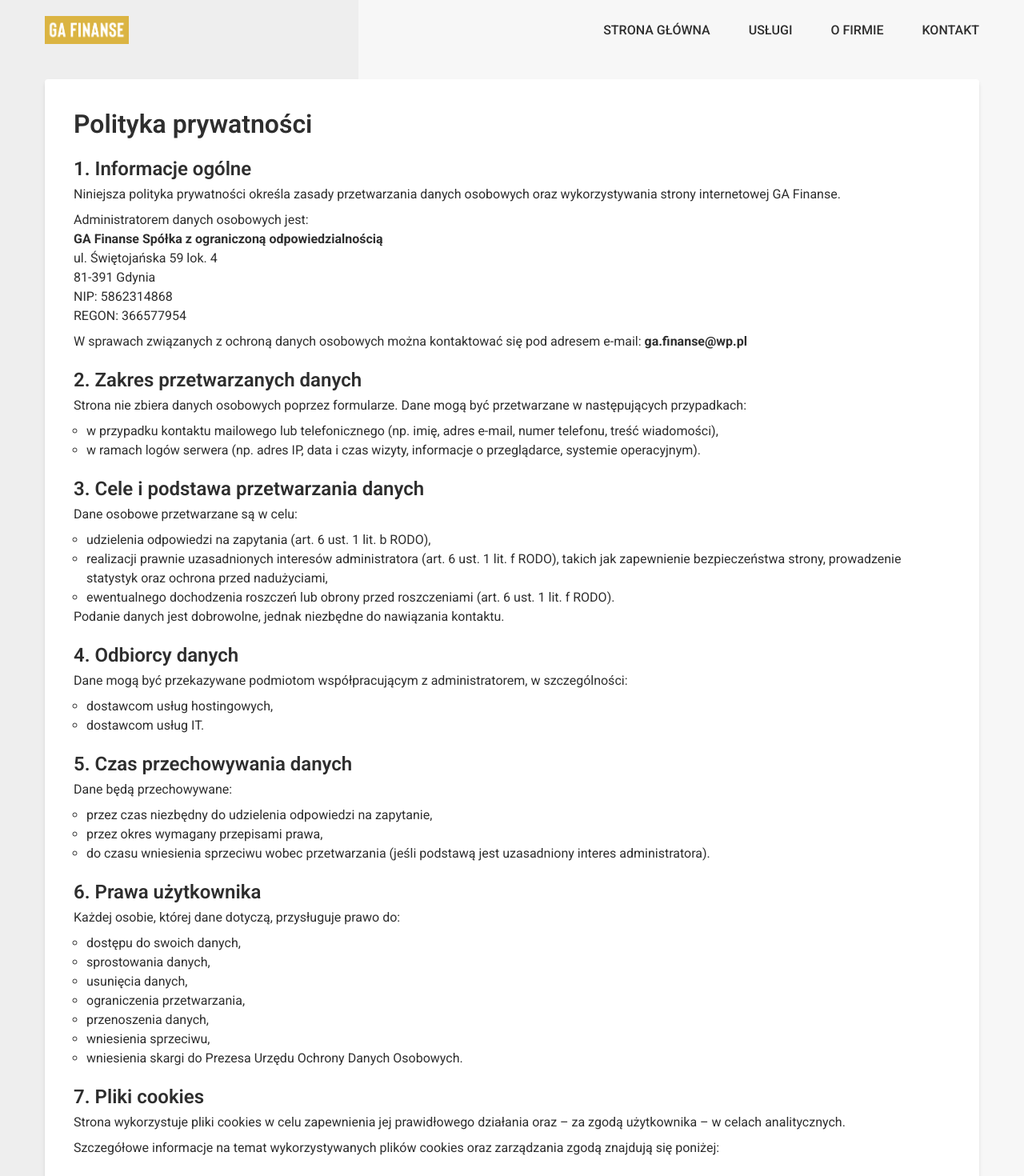
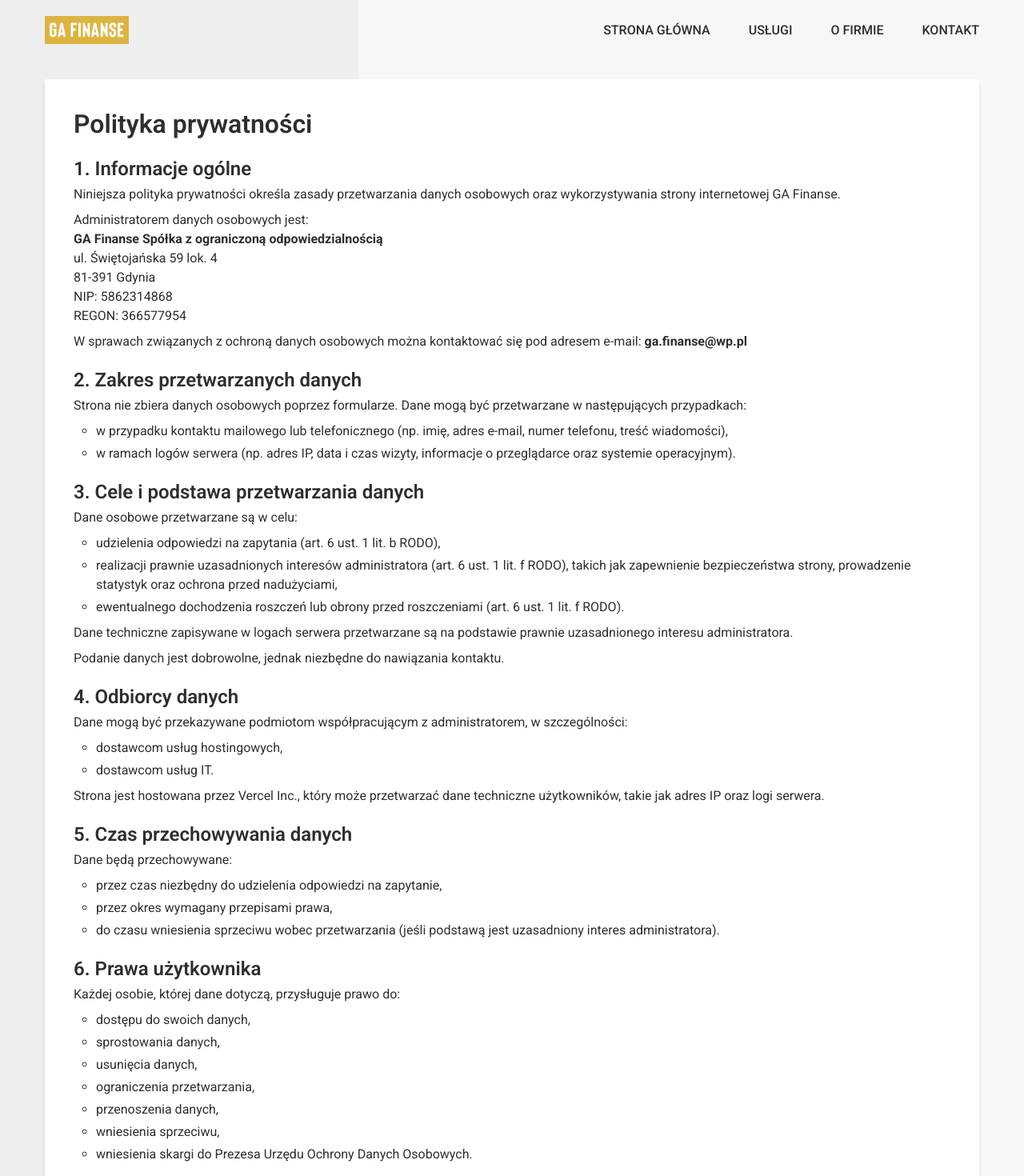
Before and after one commit to kattata/ga-finanse-v2, a Next.js app: page /polityka-prywatnosci in a window 1280 px wide. Shown: the top 1470 px of the page at 80% size. Built offline with nearby package versions, Linux system fonts and the light colour scheme.

Commit message:
Update privacy policy

```diff
--- a/app/polityka-prywatnosci/page.tsx
+++ b/app/polityka-prywatnosci/page.tsx
@@ -27,26 +27,30 @@ export default function PrivacyPolicy(): JSX.Element {
 
   return (
     <div className="container">
-      <section className="tile [&_h2]:mb-1 [&_h2]:mt-5 [&_p]:mb-2">
+      <section className="tile [&_h2]:mb-1 [&_h2]:mt-5 [&_p]:mb-2 [&_ul]:mb-2 [&_ul]:pl-5 [&_li]:mb-1 [&_li]:ml-3">
         <h1>Polityka prywatności</h1>
 
         <h2>1. Informacje ogólne</h2>
+
         <p>
           Niniejsza polityka prywatności określa zasady przetwarzania danych
           osobowych oraz wykorzystywania strony internetowej GA Finanse.
         </p>
+
         <p>
           Administratorem danych osobowych jest:
           <br />
           <strong>GA Finanse Spółka z ograniczoną odpowiedzialnością</strong>
           <br />
-          ul. Świętojańska 59 lok. 4<br />
+          ul. Świętojańska 59 lok. 4
+          <br />
           81-391 Gdynia
           <br />
           NIP: 5862314868
           <br />
           REGON: 366577954
         </p>
+
         <p>
           W sprawach związanych z ochroną danych osobowych można kontaktować się
           pod adresem e-mail:
@@ -54,57 +58,81 @@ export default function PrivacyPolicy(): JSX.Element {
         </p>
 
         <h2>2. Zakres przetwarzanych danych</h2>
+
         <p>
           Strona nie zbiera danych osobowych poprzez formularze. Dane mogą być
           przetwarzane w następujących przypadkach:
         </p>
+
         <ul>
           <li>
             w przypadku kontaktu mailowego lub telefonicznego (np. imię, adres
             e-mail, numer telefonu, treść wiadomości),
           </li>
+
           <li>
             w ramach logów serwera (np. adres IP, data i czas wizyty, informacje
-            o przeglądarce, systemie operacyjnym).
+            o przeglądarce oraz systemie operacyjnym).
           </li>
         </ul>
 
         <h2>3. Cele i podstawa przetwarzania danych</h2>
+
         <p>Dane osobowe przetwarzane są w celu:</p>
+
         <ul>
           <li>
             udzielenia odpowiedzi na zapytania (art. 6 ust. 1 lit. b RODO),
           </li>
+
           <li>
             realizacji prawnie uzasadnionych interesów administratora (art. 6
             ust. 1 lit. f RODO), takich jak zapewnienie bezpieczeństwa strony,
             prowadzenie statystyk oraz ochrona przed nadużyciami,
           </li>
+
           <li>
             ewentualnego dochodzenia roszczeń lub obrony przed roszczeniami
             (art. 6 ust. 1 lit. f RODO).
           </li>
         </ul>
+
+        <p>
+          Dane techniczne zapisywane w logach serwera przetwarzane są na
+          podstawie prawnie uzasadnionego interesu administratora.
+        </p>
+
         <p>
           Podanie danych jest dobrowolne, jednak niezbędne do nawiązania
           kontaktu.
         </p>
 
         <h2>4. Odbiorcy danych</h2>
+
         <p>
           Dane mogą być przekazywane podmiotom współpracującym z
           administratorem, w szczególności:
         </p>
+
         <ul>
           <li>dostawcom usług hostingowych,</li>
           <li>dostawcom usług IT.</li>
         </ul>
 
+        <p>
+          Strona jest hostowana przez Vercel Inc., który może przetwarzać dane
+          techniczne użytkowników, takie jak adres IP oraz logi serwera.
+        </p>
+
         <h2>5. Czas przechowywania danych</h2>
+
         <p>Dane będą przechowywane:</p>
+
         <ul>
           <li>przez czas niezbędny do udzielenia odpowiedzi na zapytanie,</li>
+
           <li>przez okres wymagany przepisami prawa,</li>
+
           <li>
             do czasu wniesienia sprzeciwu wobec przetwarzania (jeśli podstawą
             jest uzasadniony interes administratora).
@@ -112,7 +140,9 @@ export default function PrivacyPolicy(): JSX.Element {
         </ul>
 
         <h2>6. Prawa użytkownika</h2>
+
         <p>Każdej osobie, której dane dotyczą, przysługuje prawo do:</p>
+
         <ul>
           <li>dostępu do swoich danych,</li>
           <li>sprostowania danych,</li>
@@ -120,27 +150,34 @@ export default function PrivacyPolicy(): JSX.Element {
           <li>ograniczenia przetwarzania,</li>
           <li>przenoszenia danych,</li>
           <li>wniesienia sprzeciwu,</li>
+
           <li>wniesienia skargi do Prezesa Urzędu Ochrony Danych Osobowych.</li>
         </ul>
 
         <h2>7. Pliki cookies</h2>
+
         <p>
           Strona wykorzystuje pliki cookies w celu zapewnienia jej prawidłowego
           działania oraz – za zgodą użytkownika – w celach analitycznych.
         </p>
+
         <p>
-          Szczegółowe informacje na temat wykorzystywanych plików cookies oraz
-          zarządzania zgodą znajdują się poniżej:
+          Szczegółowe informacje dotyczące wykorzystywanych plików cookies, ich
+          celu oraz czasu przechowywania dostępne są w deklaracji cookies
+          wyświetlanej poniżej.
         </p>
 
-        <div id="cookie-declaration"></div>
+        <div id="cookie-declaration" className="mt-4 overflow-x-auto" />
 
         <h2>8. Usługi zewnętrzne</h2>
+
         <p>Strona może korzystać z zewnętrznych zasobów, takich jak:</p>
+
         <ul>
           <li>Google Fonts,</li>
           <li>Font Awesome.</li>
         </ul>
+
         <p>
           Podmioty te mogą przetwarzać dane techniczne użytkownika (np. adres
           IP). Dane mogą być przekazywane poza Europejski Obszar Gospodarczy
@@ -148,24 +185,31 @@ export default function PrivacyPolicy(): JSX.Element {
         </p>
 
         <h2>9. Profilowanie</h2>
+
         <p>
           Dane osobowe nie są wykorzystywane do zautomatyzowanego podejmowania
           decyzji ani profilowania.
         </p>
 
         <h2>10. Zmiany polityki prywatności</h2>
+
         <p>
           Administrator zastrzega sobie prawo do wprowadzania zmian w niniejszej
           polityce prywatności.
         </p>
 
         <h2>11. Kontakt</h2>
+
         <p>
           W sprawach związanych z ochroną danych osobowych prosimy o kontakt pod
           adresem:
           <br />
           <strong>ga.finanse@wp.pl</strong>
         </p>
+
+        <div className="mt-12 text-sm text-gray-600">
+          Ostatnia aktualizacja: 27 kwietnia 2026 r.
+        </div>
       </section>
     </div>
   );
--- a/components/content/customer-slider.tsx
+++ b/components/content/customer-slider.tsx
@@ -22,7 +22,7 @@ export function CustomerSlider() {
     >
       {customers.items.map((customer) => {
         return (
-          <SwiperSlide key={customer.name} className="my-3 mb-6 w-fit">
+          <SwiperSlide key={customer.name} className="my-3 mb-10 w-fit">
             <div className="tile w-[200px] h-[200px] flex justify-center items-center">
               <Image
                 className="object-contain"
```
Also changed, not shown: public/icons/right-arrow.svg (deleted).
